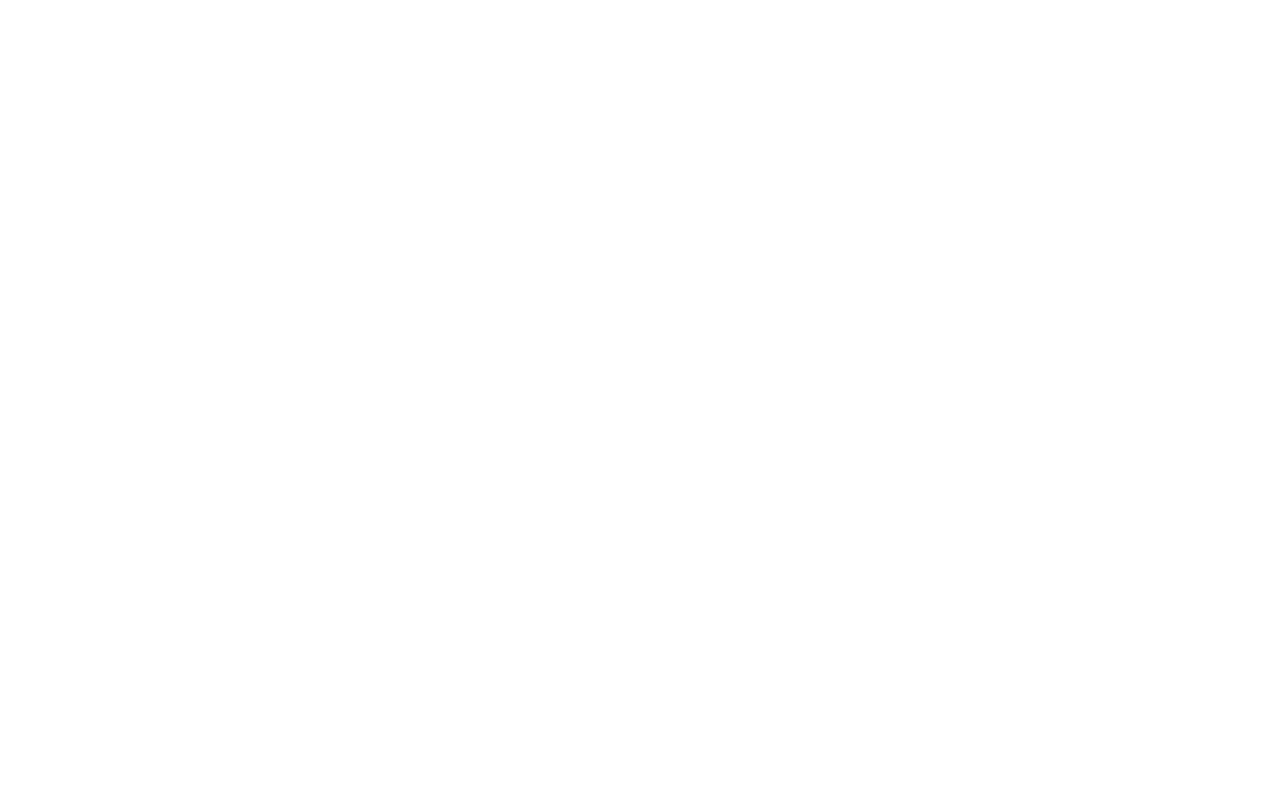
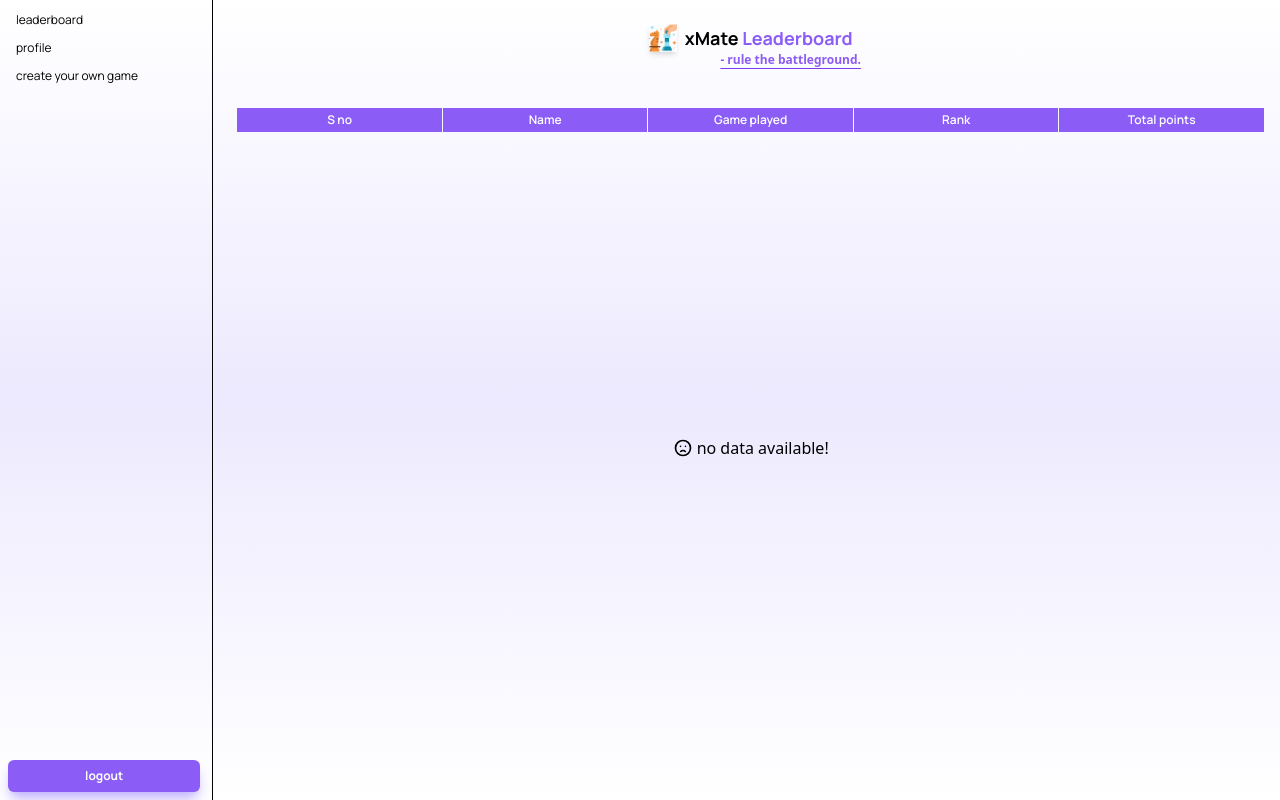
Before and after one commit to trydevemanish/xmate-frontend, a React (Vite) app: page /dashboard in a window 1280 px wide. Before the commit this address had no page. Built offline with nearby package versions, Linux system fonts and the light colour scheme; a web font is replaced by a local one.

Commit message:
added dashboard

```diff
--- a/src/App.tsx
+++ b/src/App.tsx
@@ -3,6 +3,7 @@
 import Login from './Pages/Auth/Login'
 import { Route,Routes } from 'react-router'
 import Register from './Pages/Auth/Register'
+import Dashboard from './Pages/Dashboard'
 
 function App() {
   return (
@@ -11,6 +12,7 @@
       <Route path='/' element={<Home />} />
       <Route path='/login' element={<Login />} />
       <Route path='/register' element={<Register />} />
+      <Route path='/dashboard' element={<Dashboard />} />
     </Routes>
    </main>
   )
--- /dev/null
+++ b/src/Pages/Dashboard.tsx
@@ -0,0 +1,15 @@
+import LeaderBoard from "../components/LeaderBoard"
+import Sidebar from "../components/Sidebar"
+
+export default function Dashboard() {
+  return (
+    <div className="grid grid-cols-12 min-h-screen bg-gradient-to-b from-white via-violet-100 to-white">
+        <div className="col-start-1 col-end-3 border-r border-black pr-1">
+            <Sidebar />
+        </div>
+        <div className="col-start-3 col-end-13 pl-2">
+            <LeaderBoard />
+        </div>
+    </div>
+  )
+}
--- a/src/components/Landingpage/Navbar.tsx
+++ b/src/components/Landingpage/Navbar.tsx
@@ -1,3 +1,4 @@
+import { Link } from 'react-router'
 import Icon from '../../assets/chessicon.png'
 
 export default function Navbar() {
@@ -11,7 +12,9 @@
       <div className='flex items-center text-sm gap-8'>
         <p>About</p>
         <p>Login</p>
-        <button className='px-4 py-1 bg-violet-600 text-white rounded shadow-violet-200 shadow-md hover:bg-violet-500'>dashboard</button>
+        <button className='px-4 py-1 bg-violet-600 text-white rounded shadow-violet-200 shadow-md hover:bg-violet-500'>
+          <Link to={'/dashboard'} >dashboard</Link>
+        </button>
       </div>
     </div>
    </div>
--- /dev/null
+++ b/src/components/LeaderBoard.tsx
@@ -0,0 +1,59 @@
+import { HiOutlineEmojiSad } from 'react-icons/hi'
+import Icon from '../assets/chessicon.png'
+
+const LeaderBoardOption = [
+    {
+        id:1,
+       text : 'S no'
+    },
+    {
+        id:2,
+       text : 'Name'
+    },
+    {
+        id:3,
+       text : 'Game played'
+    },
+    {
+        id:4,
+       text : 'Rank'
+    },
+    {
+        id:5,
+       text : 'Total points'
+    }
+]
+
+type LeaderBoardType = {
+    id:number,
+    text:string
+}
+
+export default function LeaderBoard() {
+  return (
+    <div>
+        <div>
+            <div className='flex justify-center pt-6 items-center gap-2'>
+                <img src={Icon} alt="Icon" className='size-7 shadow-md shadow-violet-1 00' />
+                <p className='text-lg font-bold font-manrope'>xMate <span className='text-violet-500 '>Leaderboard</span></p>
+            </div>
+            <p className='text-xs text-center pl-20 text-violet-500 underline underline-offset-4 font-semibold decoration-violet-600'>- rule the battleground.</p>
+        </div>
+
+        <div className='px-4 pt-10'>
+            <div className='grid grid-cols-5 gap-[1px]'>
+                {LeaderBoardOption.map((data:LeaderBoardType) => (
+                    <p key={data?.id} className='text-center text-white py-1 font-manrope font-semibold text-xs bg-violet-500'>{data?.text}</p>
+                ))}
+            </div>
+
+            <div>
+                <div className='flex gap-1 justify-center items-center min-h-[calc(95vh-8rem)]'>
+                    <HiOutlineEmojiSad className='size-5' />
+                    <p className='text-center'>no data available!</p>
+                </div>
+            </div>
+        </div>
+    </div>
+  )
+}
--- /dev/null
+++ b/src/components/Sidebar.tsx
@@ -0,0 +1,41 @@
+import React,{useState} from 'react'
+
+const Sidebarmenuoptions = [
+  {
+    menu : 'leaderboard'
+  },
+  {
+    menu : 'profile'
+  },
+  {
+    menu : 'create your own game'
+  }
+]
+
+type Sidebarmenuoptiontype = {
+  menu : string
+}
+
+export default function Sidebar() {
+  const [selectedoption,setSelectedOption] = useState(null)
+
+  return (
+      <div className='flex flex-col px-2 py-2 justify-between min-h-screen'>
+        <div className='flex flex-col gap-1 font-manrope text-sm'>
+          {Sidebarmenuoptions.map((data:Sidebarmenuoptiontype,idx:any) => (
+            <p
+              key={idx}
+              className={` text-xs text-start px-2 cursor-pointer py-1 rounded hover:bg-violet-400 hover:text-white
+                 ${
+                    selectedoption === idx ? 'bg-violet-200' : ''
+                 }
+              `}
+              onClick={() => setSelectedOption(idx)}>
+              {data?.menu}
+            </p>
+          ))}
+        </div>
+        <p className='text-center bg-violet-500 text-white shadow-lg shadow-violet-300 rounded-md py-2 w-full text-xs cursor-pointer font-bold font-manrope'>logout</p>
+      </div>
+  )
+}
```
